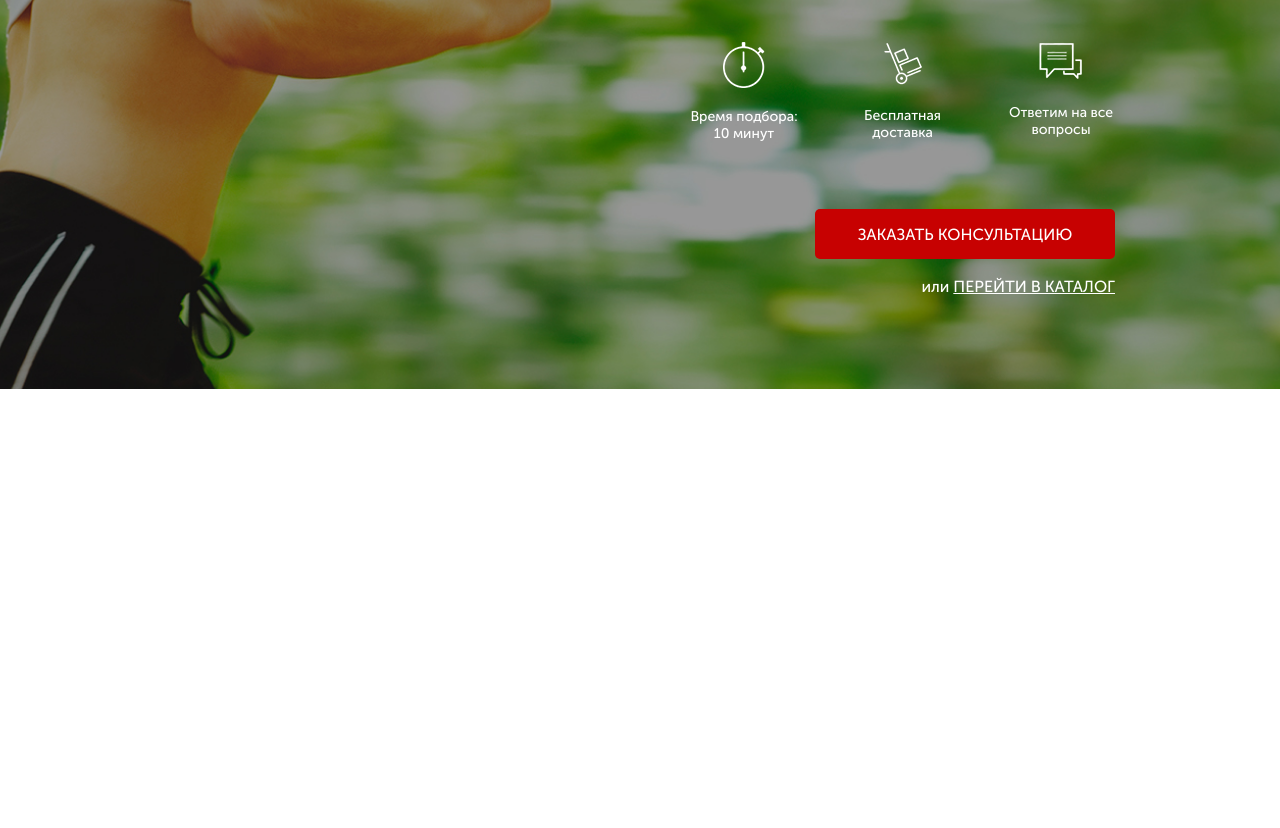
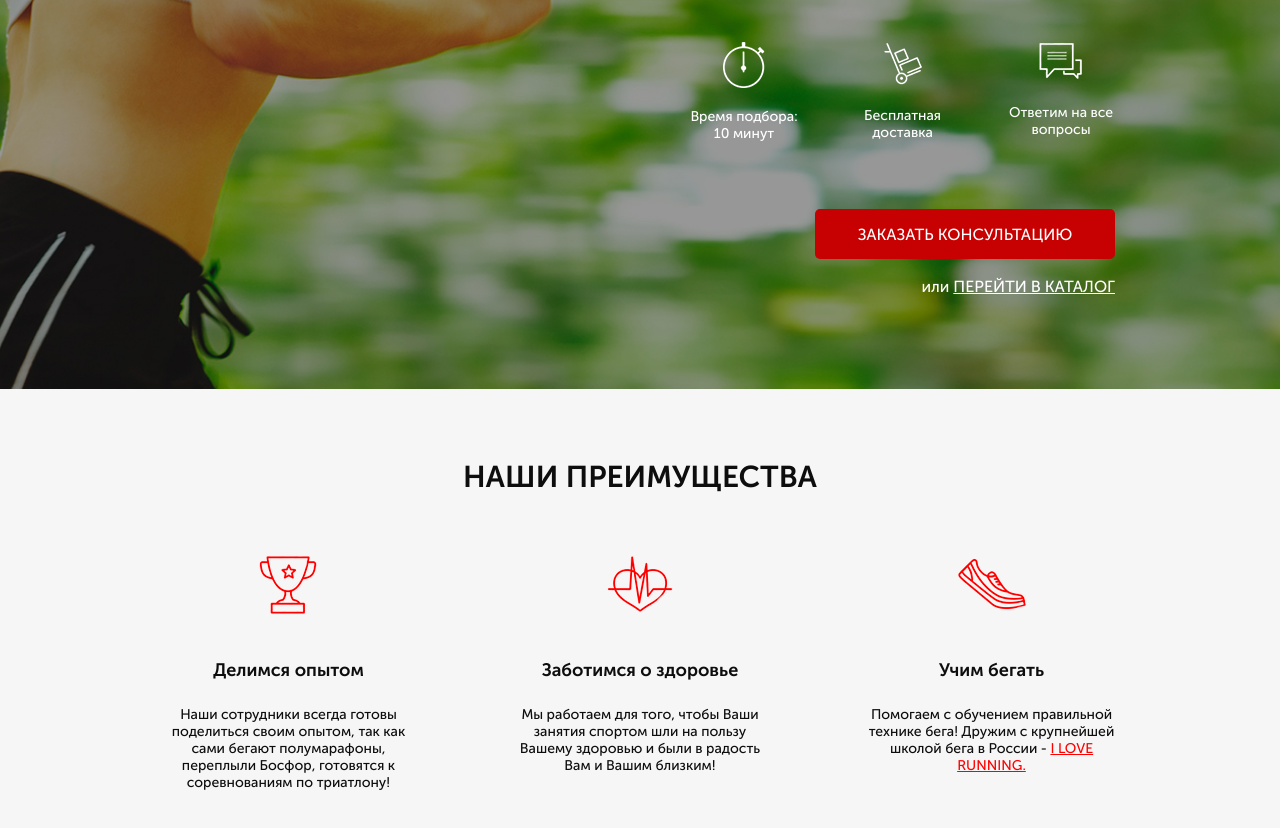
Before and after one commit to olyagoroshko/---Heart-Rate-Monitors, a website: page src/index.html in a window 1280 px wide. Shown: the part 274-1102 px from the top of the page. Before the commit the page ends 800 px from the top, so only its background shows below. Drawn offline with Linux system fonts and the light colour scheme.

Commit message:
feature: add advantages block

```diff
--- a/src/index.html
+++ b/src/index.html
@@ -51,5 +51,33 @@
             </div>
         </div>
     </div>
+    <div class="advantages">
+        <div class="container">
+            <div class="title">НАШИ ПРЕИМУЩЕСТВА</div>
+            <div class="advantages__wrapper">
+                <div class="advantages__block">
+                    <img src="icons/advantages/cup.png" alt="cup">
+                    <div class="advantages__subtitle">Делимся опытом</div>
+                    <div class="advantages__descr">
+                        Наши сотрудники всегда готовы поделиться своим опытом, так как сами бегают полумарафоны, переплыли Босфор, готовятся к соревнованиям по триатлону!
+                    </div>
+                </div>
+                <div class="advantages__block">
+                    <img src="icons/advantages/heart.png" alt="heart">
+                    <div class="advantages__subtitle">Заботимся о здоровье</div>
+                    <div class="advantages__descr">
+                        Мы работаем для того, чтобы Ваши занятия спортом шли на пользу Вашему здоровью и были в радость Вам и Вашим близким!
+                    </div>
+                </div>
+                <div class="advantages__block">
+                    <img src="icons/advantages/shoe.png" alt="shoe">
+                    <div class="advantages__subtitle">Учим бегать</div>
+                    <div class="advantages__descr">
+                        Помогаем с обучением правильной технике бега! Дружим с крупнейшей школой бега в России - <a href="#">I LOVE RUNNING.</a>
+                    </div>
+                </div>
+            </div>
+        </div>
+    </div>
 </body>
 </html>
--- /dev/null
+++ b/src/sass/blocks/_advantages.scss
@@ -0,0 +1,30 @@
+.advantages{
+    min-height: 470px;
+    padding: 70px 0 78px 0;
+    background-color: #f6f6f6;
+    &__wrapper{
+        margin-top: 55px;
+        display: flex;
+        justify-content: space-between;
+        align-items: flex-start;
+    }
+    &__block{
+        width: 247px;
+        text-align: center;
+    }
+    &__subtitle{
+        margin-top: 35px;
+        font-size: 18px;
+        font-weight: 700;
+        color: #0d0d0d;
+    }
+    &__descr{
+        margin-top: 25px;
+        font-size: 14px;
+        font-weight: 500;
+        color: #0d0d0d;
+        a{
+            color: #ff0000;
+        }
+    }
+}
--- a/src/sass/style.scss
+++ b/src/sass/style.scss
@@ -14,7 +14,16 @@
     margin: 0 auto;
 }
 
+.title{
+    font-size: 30px;
+    font-weight: 700;
+    text-align: center;
+    color: #0d0d0d;
+    text-transform: uppercase;
+}
+
 //Blocks
 @import 'blocks/promo';
 @import 'blocks/header';
 @import 'blocks/buttons';
+@import 'blocks/advantages';
```
Also changed, not shown: src/css/style.min.css, src/icons/advantages/cup.png (added), src/icons/advantages/heart.png (added), src/icons/advantages/shoe.png (added).
